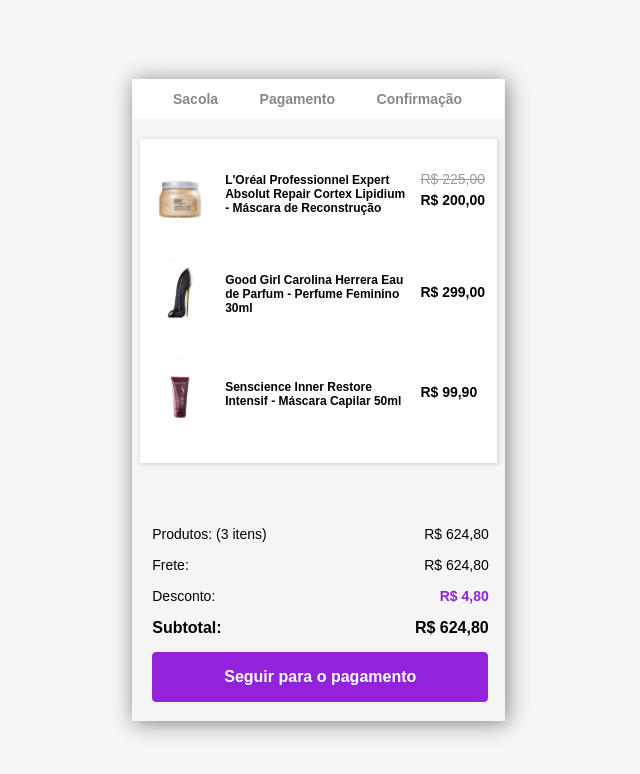
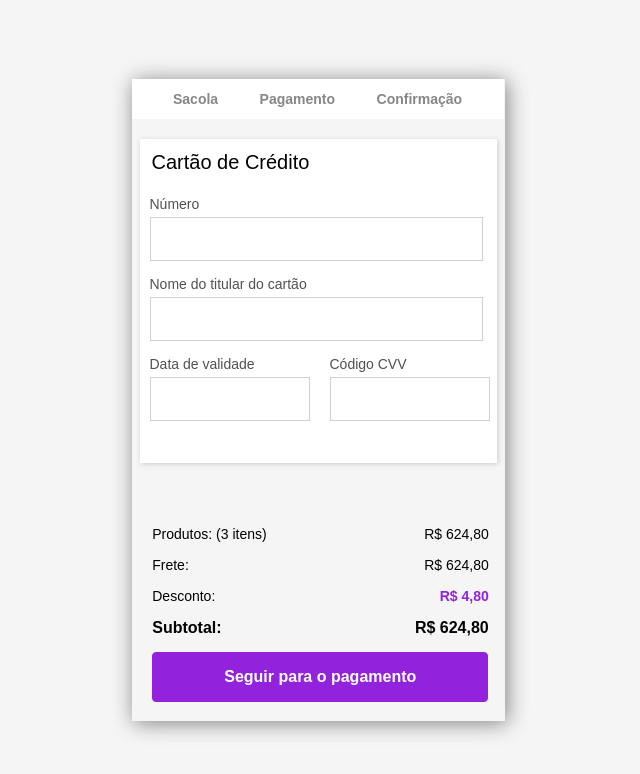
Before and after one commit to ThiagoTavaresDev/projetos-entrevistas-react, a React (Vite) app: page /Pagamento in a window 1280 px wide. Shown: the top 774 px of the page, without its empty margins (322-962 px from the left). Built offline with nearby package versions, Linux system fonts and the light colour scheme.

Commit message:
Segunda parte concluida

```diff
--- a/package.json
+++ b/package.json
@@ -12,6 +12,7 @@
   "dependencies": {
     "react": "^18.2.0",
     "react-dom": "^18.2.0",
+    "react-router-dom": "^6.17.0",
     "styled-components": "^6.1.0"
   },
   "devDependencies": {
--- a/src/App.jsx
+++ b/src/App.jsx
@@ -1,45 +1,23 @@
 
-import { Container ,  Section, ContainProducts, CountContainer, DivContainCount} from './Style'
-import imagem1 from './assets/image-1.svg'
-import imagem2 from './assets/image-2.svg'
-import imagem3 from './assets/image.svg'
-import { Produto } from './Components/Produto'
-import { NextToPay } from './Components/NextToPay'
-import { HeaderWin } from './Components/HeaderWin'
+
+import { Route, Routes } from 'react-router-dom'
+
+import { Home } from './pages/Home'
+import { Pagamento } from './pages/pagamento'
 
 function App() {
 
   return (
     <>
-      <Container>
-            <HeaderWin/>
+      <Routes>
+        <Route path='/' element={<Home/>}>
+        </Route>
+        <Route path='/Pagamento' element={<Pagamento/>}>
+        </Route>
 
-        <Section>
 
-            <ContainProducts>
-                <Produto imagem={imagem3}  preco={'R$ 200,00'} desconto={'R$ 225,00'} texto={`L'Oréal Professionnel Expert Absolut Repair Cortex Lipidium - Máscara de Reconstrução`}/>
-            </ContainProducts>
+     </Routes>
 
-            <ContainProducts>
-                <Produto imagem={imagem1} preco={'R$ 299,00'} texto={'Good Girl Carolina Herrera Eau de Parfum - Perfume Feminino 30ml'}/>
-            </ContainProducts>
-
-            <ContainProducts>
-                <Produto imagem={imagem2} preco={'R$ 99,90'} texto={'Senscience Inner Restore Intensif - Máscara Capilar 50ml'}/>
-
-            </ContainProducts>
-
-        </Section>
-
-        <CountContainer>
-
-            <DivContainCount>
-              <NextToPay/>
-            </DivContainCount>
-
-        </CountContainer>
-
-      </Container>
     </>
   )
 }
--- a/src/Components/HeaderWin.jsx
+++ b/src/Components/HeaderWin.jsx
@@ -1,20 +1,24 @@
 import React from 'react'
 import { Header, Anchor } from '../Style'
+import { Link } from 'react-router-dom'
+
 
 
 export const HeaderWin = () => {
   return (
     <>
         <Header>
-            <Anchor href="#">
+
+            <Anchor to='/' >
                 Sacola
             </Anchor>
-            <Anchor href="#">
+            <Anchor to='/Pagamento'>
                 Pagamento
             </Anchor>
-            <Anchor href="#">
+            <Anchor to='/confirmacao'>
                Confirmação
             </Anchor>
+
          </Header>
     </>
   )
--- a/src/Style.js
+++ b/src/Style.js
@@ -1,3 +1,4 @@
+import { Link } from "react-router-dom";
 import styled from "styled-components";
 
 export const Container = styled.div`
@@ -17,7 +18,7 @@
 
 
 `
-export const Anchor = styled.a`
+export const Anchor = styled(Link)`
         color: #878787;
         font-size: 0.875rem;
         line-height: 1.5rem;
@@ -39,6 +40,16 @@
     margin: 20px 8px;
     box-shadow: 1px 1px 5px #CCCCCC;
 
+
+    h1{
+        padding: 12px;
+        font-size: 20px;
+        font-weight: 400;
+    }
+    #divContainInput{
+        display: flex;
+
+    }
 
 `
 export const ContainProducts = styled.div`
@@ -78,6 +89,7 @@
         font-weight: bold;
 
     }
+
 
 `
 export const CountContainer = styled.div`
@@ -123,3 +135,38 @@
         opacity: 0.8;
     }
 `
+export const Label = styled.label`
+    display: block;
+    font-size: 0.875rem;
+    margin: 10px 10px 0px;
+    span{
+        color: #515151;
+
+    }
+`
+export const Input = styled.input`
+    width: 333.47px;
+    height: 44px;
+    margin: 5px 10px;
+    font-size: 0.875rem;
+    padding-left: 8px;
+    color: #000;
+    font-weight: 400;
+    outline: none;
+    border: 1px solid rgba(0,0,0,0.18)
+
+
+`
+export const InputDiferente = styled.input`
+    width: 160px;
+    height: 44px;
+    font-size: 0.875rem;
+    margin: 5px 10px;
+    padding-left: 8px;
+    color: #000;
+    font-weight: 400;
+    outline: none;
+    border: 1px solid rgba(0,0,0,0.18)
+
+
+`
--- a/src/main.jsx
+++ b/src/main.jsx
@@ -2,10 +2,14 @@
 import ReactDOM from 'react-dom/client'
 import App from './App.jsx'
 import { GlobalStyle } from './GlobalStyle.js'
+import { BrowserRouter } from 'react-router-dom'
+
 
 ReactDOM.createRoot(document.getElementById('root')).render(
   <React.StrictMode>
+    <BrowserRouter>
     <GlobalStyle/>
     <App />
+    </BrowserRouter>
   </React.StrictMode>,
 )
--- /dev/null
+++ b/src/pages/Home.jsx
@@ -0,0 +1,45 @@
+import React from 'react'
+import { Container ,  Section, ContainProducts, CountContainer, DivContainCount} from '../Style'
+import imagem1 from '../assets/image-1.svg'
+import imagem2 from '../assets/image-2.svg'
+import imagem3 from '../assets/image.svg'
+import { Produto } from '../Components/Produto'
+import { NextToPay } from '../Components/NextToPay'
+import { HeaderWin } from '../Components/HeaderWin'
+
+export const Home = () => {
+  return (
+    <>
+
+    <Container>
+            <HeaderWin/>
+
+        <Section>
+
+            <ContainProducts>
+                <Produto imagem={imagem3}  preco={'R$ 200,00'} desconto={'R$ 225,00'} texto={`L'Oréal Professionnel Expert Absolut Repair Cortex Lipidium - Máscara de Reconstrução`}/>
+            </ContainProducts>
+
+            <ContainProducts>
+                <Produto imagem={imagem1} preco={'R$ 299,00'} texto={'Good Girl Carolina Herrera Eau de Parfum - Perfume Feminino 30ml'}/>
+            </ContainProducts>
+
+            <ContainProducts>
+                <Produto imagem={imagem2} preco={'R$ 99,90'} texto={'Senscience Inner Restore Intensif - Máscara Capilar 50ml'}/>
+
+            </ContainProducts>
+
+        </Section>
+
+        <CountContainer>
+
+            <DivContainCount>
+              <NextToPay/>
+            </DivContainCount>
+
+        </CountContainer>
+
+      </Container>
+    </>
+  )
+}
--- /dev/null
+++ b/src/pages/Pagamento.jsx
@@ -0,0 +1,62 @@
+
+import { HeaderWin } from '../Components/HeaderWin'
+import { NextToPay } from '../Components/NextToPay'
+import { Container ,  Section, CountContainer, DivContainCount, Label, Input, InputDiferente} from '../Style'
+
+
+export const Pagamento = () => {
+  return (
+    <>
+
+        <Container>
+            <HeaderWin/>
+
+        <Section>
+        <h1>Cartão de Crédito</h1>
+        <Label >
+
+            <span>Número</span>
+         </Label >
+            <Input />
+            <Label >
+
+           <span>Nome do titular do cartão</span>
+        </Label >
+           <Input />
+
+
+
+           <div id='divContainInput'>
+
+            <div>
+            <Label>
+            <span>Data de validade</span>
+           </Label>
+                <InputDiferente />
+            </div>
+
+            <div>
+            <Label>
+            <span>Código CVV</span>
+           </Label>
+                <InputDiferente />
+            </div>
+            </div>
+
+
+        </Section>
+
+        <CountContainer>
+
+            <DivContainCount>
+              <NextToPay/>
+            </DivContainCount>
+
+        </CountContainer>
+
+      </Container>
+
+
+    </>
+  )
+}
```
Also changed, not shown: 1 other file (tests, documents, lock files or other folders).
